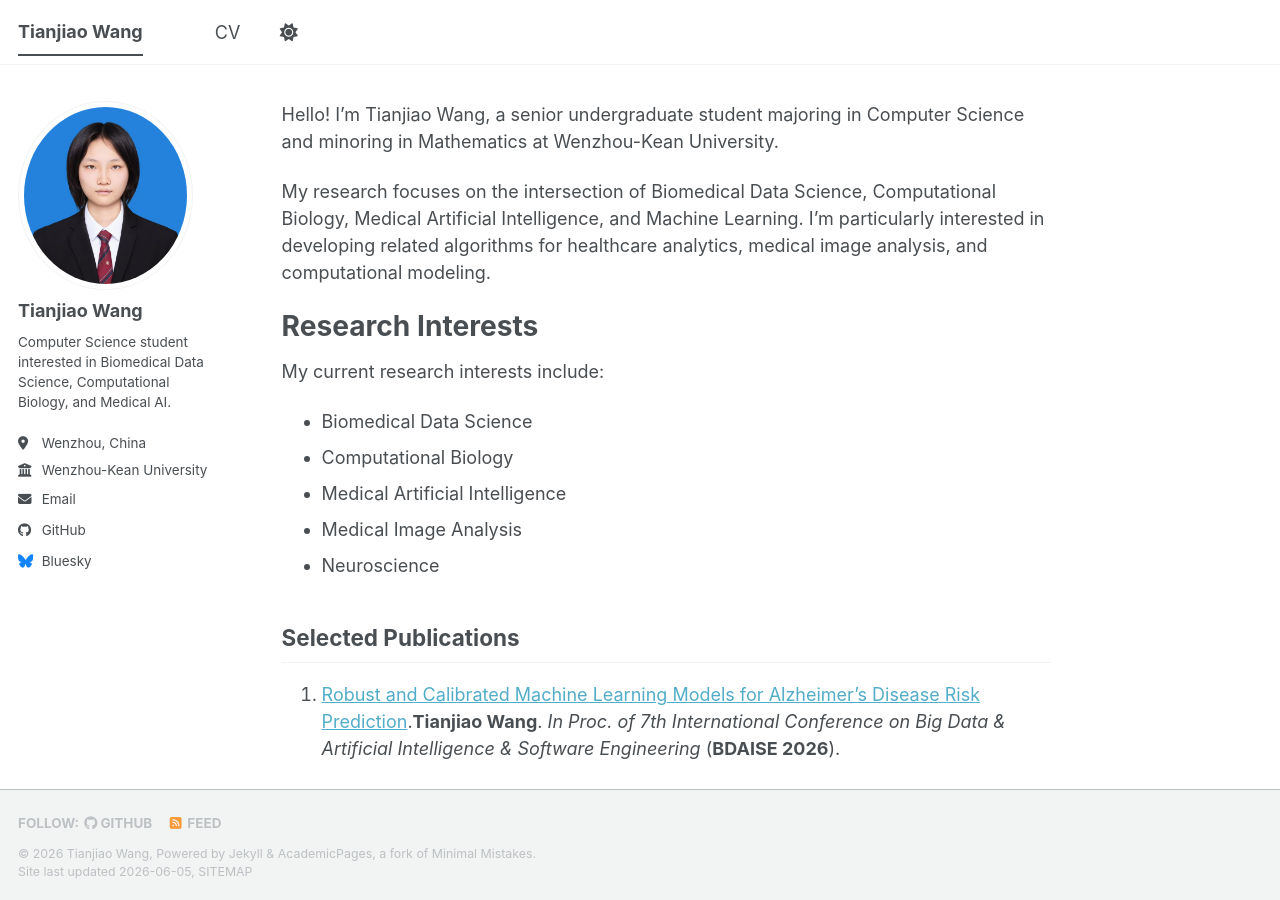
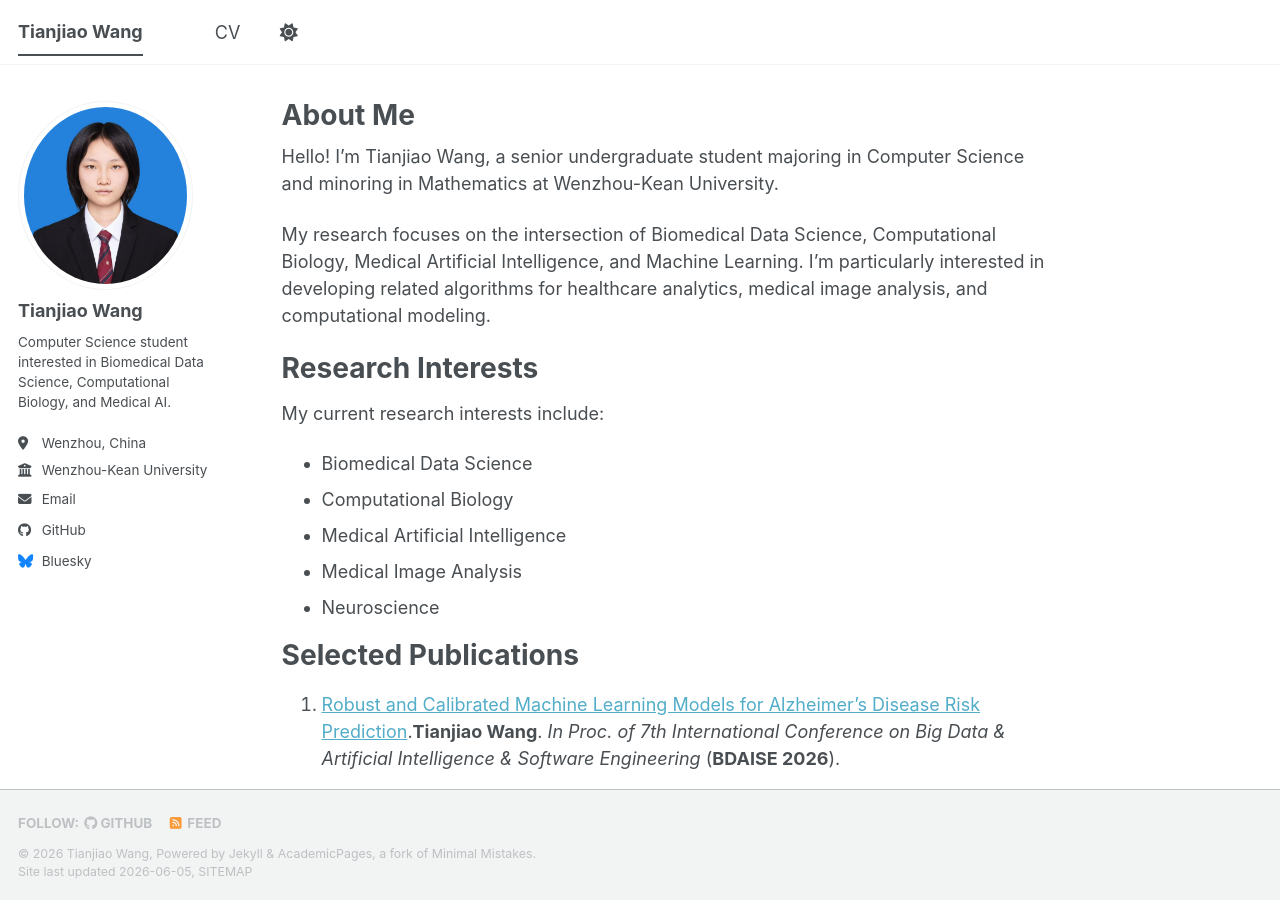
Before and after one commit to tianjiao-wang/tianjiao-wang.github.io, a Jekyll site: the page built from _pages/about.md, in a window 1280 px wide and 900 px high. Built offline with Jekyll 4.4.1, drawn with Linux system fonts in a browser that asks for light colours; a script bundle is joined from its source files by our own code; library files that are not in the unit come from our copies.

Commit message:
about.md

```diff
--- a/_pages/about.md
+++ b/_pages/about.md
@@ -1,5 +1,6 @@
 ---
 permalink: /
+title: "About Me"
 author_profile: true
 redirect_from:
   - /about/
@@ -23,7 +24,7 @@ My current research interests include:
 
 
 Selected Publications
-------
+======
 1. [Robust and Calibrated Machine Learning Models for Alzheimer's Disease Risk Prediction](/files/AD prediction.pdf).**Tianjiao Wang**. *In Proc. of 7th International Conference on Big Data & Artificial Intelligence & Software Engineering* (**BDAISE 2026**).
 
 2. Data-Driven Characterization of Urban Air Pollution Exposure and Bio-Health Pressure Patterns via Probabilistic Modeling.**Tianjiao Wang**, Ming Chen*. *In Proc. of 2nd International Conference on Big Data and Intelligent Medicine* (**BDIMed 2026**).
@@ -38,7 +39,7 @@ Selected Publications
 
 
 Industry Experience
-------
+======
 
 ### Teaching Assistant
 
```
